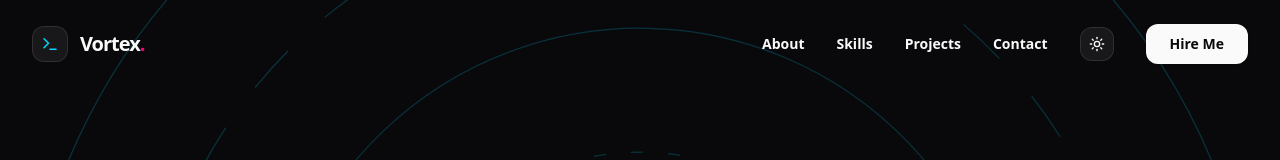
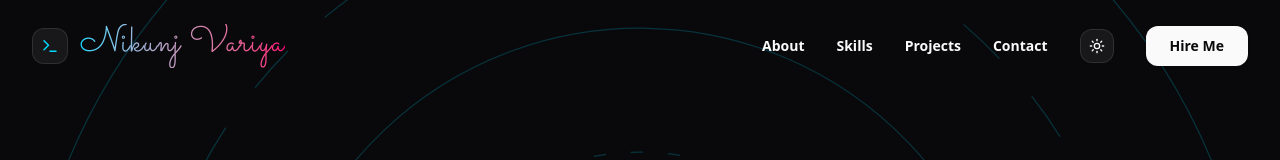
Before and after one commit to itznik/Portfolio, a Next.js app in the folder nikunj-portfolio/: page / in a window 1280 px wide. Shown: the top 160 px of the page. Built offline with nearby package versions, Linux system fonts and the light colour scheme.

Commit message:
Update Navbar.tsx

```diff
--- a/nikunj-portfolio/src/components/Navbar.tsx
+++ b/nikunj-portfolio/src/components/Navbar.tsx
@@ -34,13 +34,16 @@ export default function Navbar() {
     >
       <div className="max-w-7xl mx-auto px-4 sm:px-6 lg:px-8 flex justify-between items-center">
 
-        {/* Logo: Clean and integrated */}
+                {/* Logo: The New Signature */}
         <a href="#home" className="flex items-center gap-3 group">
+          {/* Optional: You can keep or remove the Terminal icon. I kept it to blend Logic & Creativity */}
           <div className="p-2 rounded-xl bg-surface-card border border-border-card group-hover:border-accent-primary transition-colors">
             <Terminal size={18} className="text-accent-primary" />
           </div>
-          <span className="text-xl font-black tracking-tighter text-fg-base">
-            Vortex<span className="text-accent-secondary">.</span>
+
+          {/* Your Name in the Signature Font */}
+          <span className="font-signature text-3xl md:text-4xl text-transparent bg-clip-text bg-gradient-to-r from-accent-primary to-accent-secondary pb-1 tracking-wide group-hover:opacity-80 transition-opacity">
+            Nikunj Variya
           </span>
         </a>
 
```
